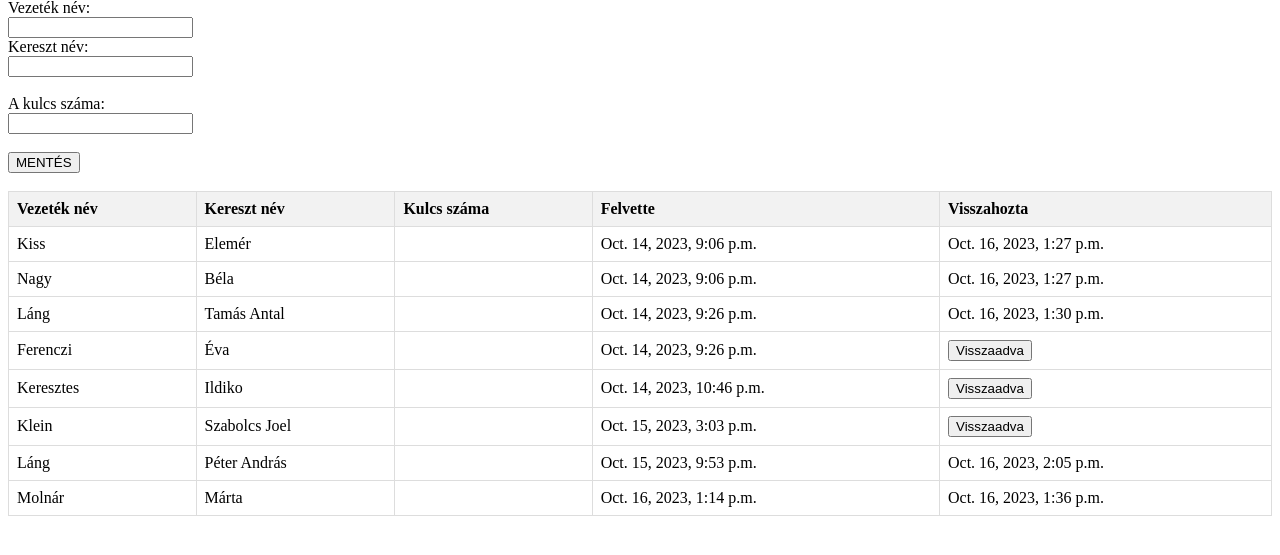
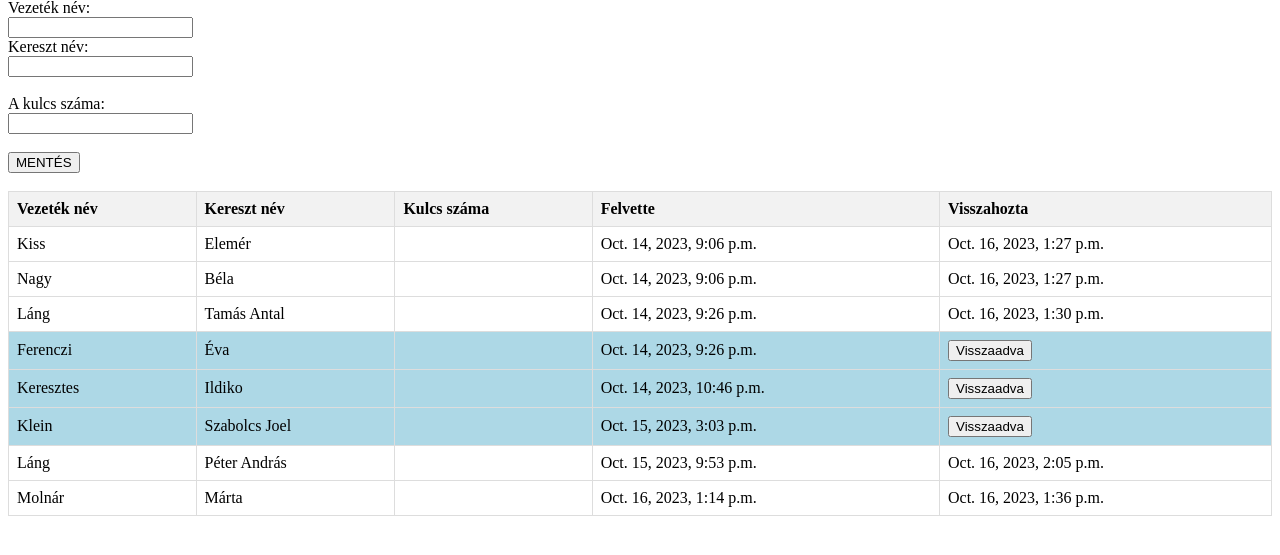
Before and after one commit to kobanya/KULCS_Django, a Django app: page / in a window 1280 px wide. Shown: the part 81-636 px from the top of the page. Run offline with Django 4.2, Linux system fonts and the light colour scheme; data comes from the database, SQL or seed files in the repository.

Commit message:
Sorszínezés :  a vissza nem adott kulcsok sora kék

```diff
--- a/templates/index.html
+++ b/templates/index.html
@@ -23,11 +23,9 @@
 <body>
     <h1>Kulcsnyilvántartás</h1>
 
+  <div>
       <form method="post" action="{% url 'mentes' %}">
-
-
         {% csrf_token %}
-
         <label for="vezetek_nev"> Vezeték név: </label>
         <br>
         <input type="text" id="vezetek_nev" name="vezetek_nev" required>
@@ -43,7 +41,9 @@
         <input type="submit" id="mentes" value="MENTÉS">
         <br> <br>
     </form>
+  </div>
 
+  <div>
     <table>
     <thead>
         <tr>
@@ -56,7 +56,9 @@
     </thead>
     <tbody>
         {% for item in nyilvantartas %}
-            <tr>
+<tr {% if item.visszaadva%} style="background-color: white;"
+    {% else %} style="background-color: lightblue;"{% endif %}>
+
             <td>{{ item.vezetek_nev }}</td>
             <td>{{ item.kereszt_nev }}</td>
             <td>{{ item.kulcs_szama }}</td>
@@ -72,5 +74,6 @@
         {% endfor %}
     </tbody>
 </table>
+  </div>
 </body>
 </html>
```
Lines whose indentation alone changed are shown as unchanged.
